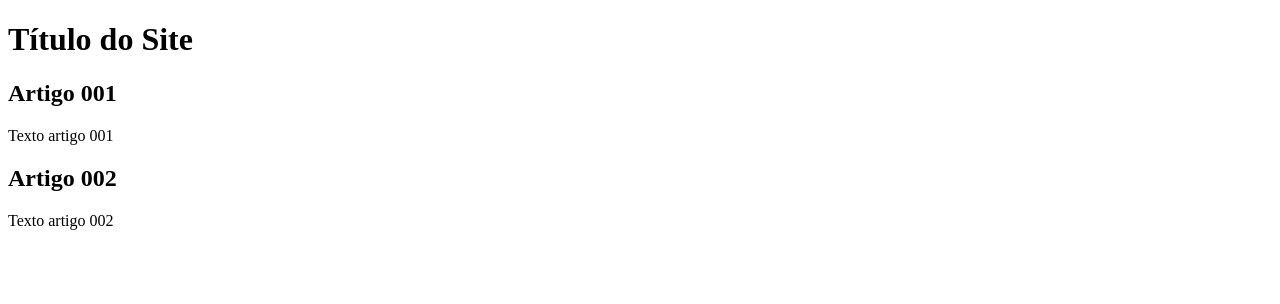
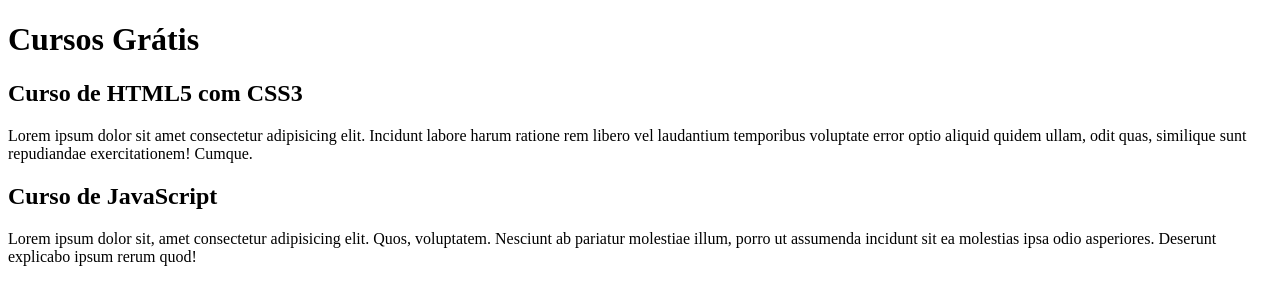
Before and after one commit to mlacerdapt/projeto-site, a plain HTML site: page index.html in a window 1280 px wide. Drawn offline with Linux system fonts and the light colour scheme.

Commit message:
Comecei a escrever o conteúdo

```diff
--- a/index.html
+++ b/index.html
@@ -3,20 +3,20 @@
 <head>
     <meta charset="UTF-8">
     <meta name="viewport" content="width=device-width, initial-scale=1.0">
-    <title>Titulo do Site</title>
+    <title>Título do Site</title>
 </head>
 <body>
     <main>
         <head>
-            <h1>Título do Site</h1>
+            <h1>Cursos Grátis</h1>
         </head>
         <article>
-            <h2>Artigo 001</h2>
-            <p>Texto artigo 001</p>
+            <h2>Curso de HTML5 com CSS3</h2>
+            <p>Lorem ipsum dolor sit amet consectetur adipisicing elit. Incidunt labore harum ratione rem libero vel laudantium temporibus voluptate error optio aliquid quidem ullam, odit quas, similique sunt repudiandae exercitationem! Cumque.</p>
         </article>
         <article>
-            <h2>Artigo 002</h2>
-            <p>Texto artigo 002</p>
+            <h2>Curso de JavaScript</h2>
+            <p>Lorem ipsum dolor sit, amet consectetur adipisicing elit. Quos, voluptatem. Nesciunt ab pariatur molestiae illum, porro ut assumenda incidunt sit ea molestias ipsa odio asperiores. Deserunt explicabo ipsum rerum quod!</p>
         </article>
     </main>
 
```
